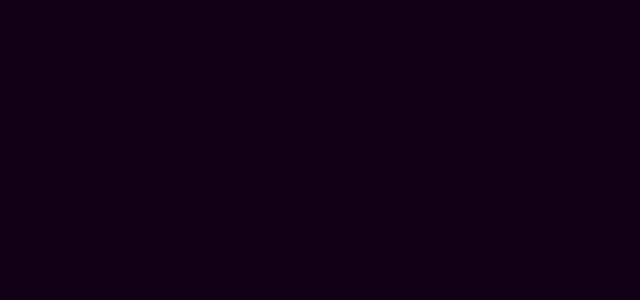
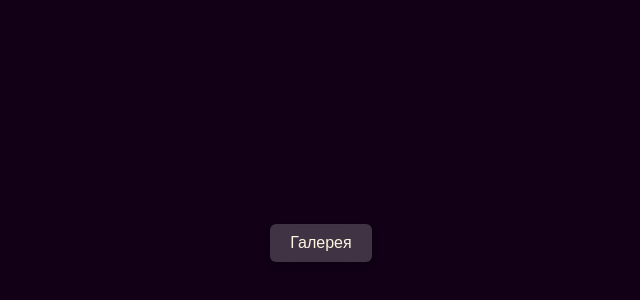
Before and after one commit to AntonZinch3nko/taro-demo.github.io, a React (Create React App) app: page / in a window 1280 px wide. Shown: the part 158-458 px from the top of the page, without its empty margins (319-959 px from the left). Built offline with nearby package versions, Linux system fonts and the light colour scheme.

Commit message:
[master] upd

```diff
--- a/src/pages/HomePage.tsx
+++ b/src/pages/HomePage.tsx
@@ -6,11 +6,9 @@ const HomePage: React.FC = () => {
     console.log("window.location.pathname",window.location.pathname)
     return (
         <div>
-            {window.location.pathname === '/taro-demo.github.io' && (
-                <Link to='/gallery'>
+             <Link to='/gallery'>
                     <GlassButton text='Галерея' onClick={() => {}} />
                 </Link>
-            )}
             <Outlet />
         </div>
     );
```
